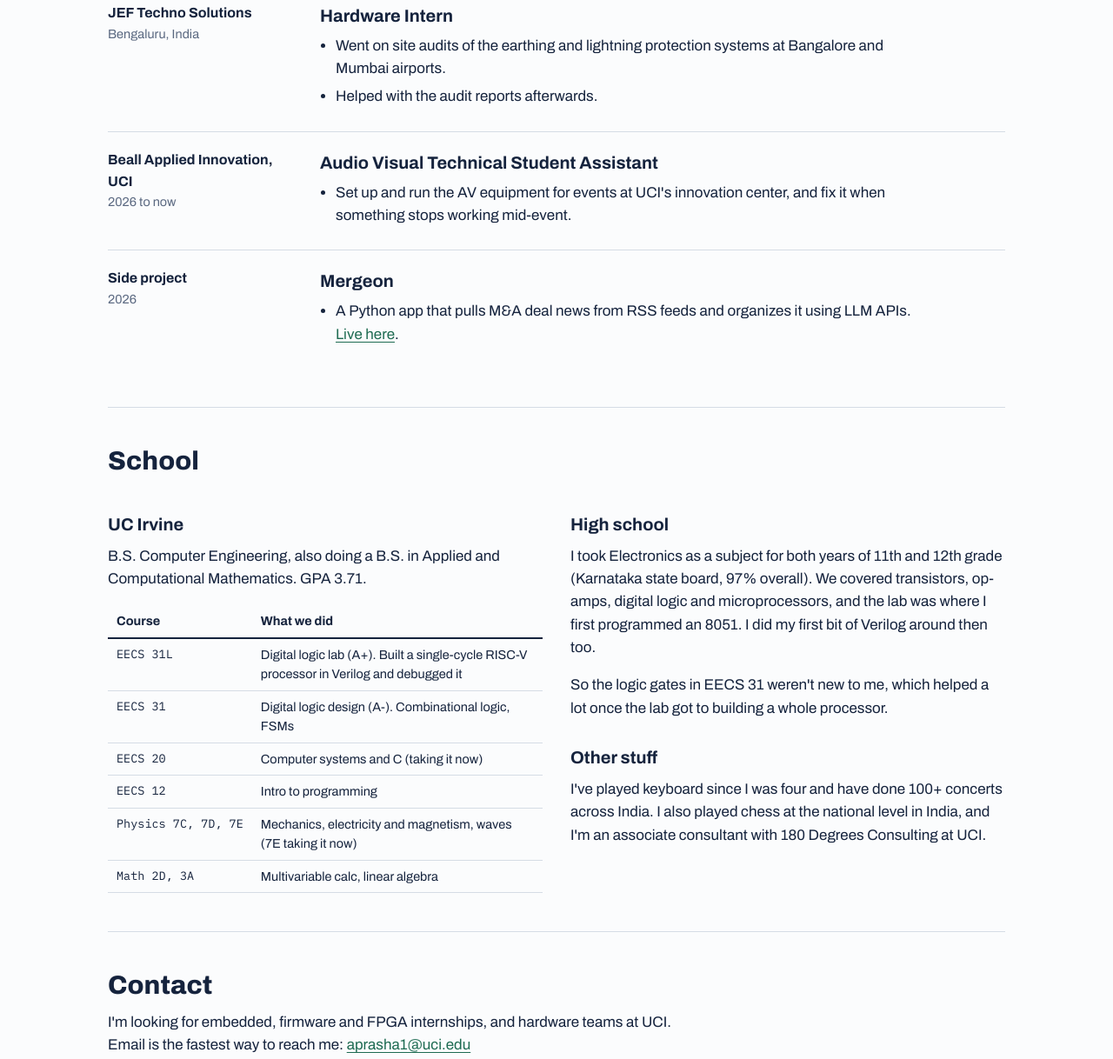
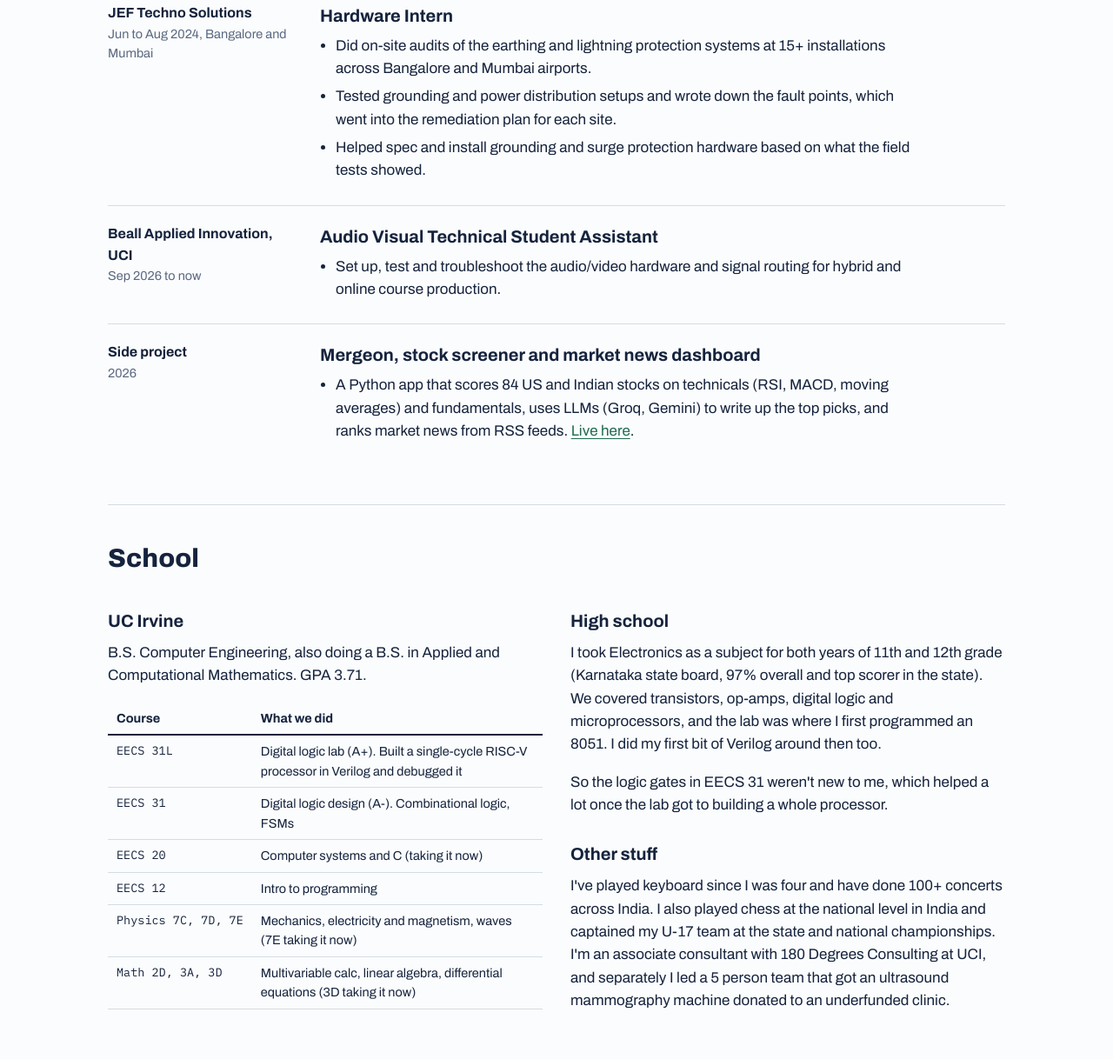
Before and after one commit to adithprash23-glitch/portfolio, a plain HTML site: page index.html in a window 1280 px wide. Shown: the part 3042-4260 px from the top of the page at 87% size. Drawn offline with Linux system fonts and the light colour scheme.

Commit message:
Sync experience and school sections with resume

```diff
--- a/index.html
+++ b/index.html
@@ -277,22 +277,23 @@ footer { border-top: 2px solid var(--ink); margin-top: 20px; padding: 18px 0 40p
   </div>
 
   <div class="job">
-    <div class="when"><b>JEF Techno Solutions</b>Bengaluru, India</div>
+    <div class="when"><b>JEF Techno Solutions</b>Jun to Aug 2024, Bangalore and Mumbai</div>
     <div>
       <h3>Hardware Intern</h3>
       <ul>
-        <li>Went on site audits of the earthing and lightning protection systems at Bangalore and Mumbai airports.</li>
-        <li>Helped with the audit reports afterwards.</li>
+        <li>Did on-site audits of the earthing and lightning protection systems at 15+ installations across Bangalore and Mumbai airports.</li>
+        <li>Tested grounding and power distribution setups and wrote down the fault points, which went into the remediation plan for each site.</li>
+        <li>Helped spec and install grounding and surge protection hardware based on what the field tests showed.</li>
       </ul>
     </div>
   </div>
 
   <div class="job">
-    <div class="when"><b>Beall Applied Innovation, UCI</b>2026 to now</div>
+    <div class="when"><b>Beall Applied Innovation, UCI</b>Sep 2026 to now</div>
     <div>
       <h3>Audio Visual Technical Student Assistant</h3>
       <ul>
-        <li>Set up and run the AV equipment for events at UCI's innovation center, and fix it when something stops working mid-event.</li>
+        <li>Set up, test and troubleshoot the audio/video hardware and signal routing for hybrid and online course production.</li>
       </ul>
     </div>
   </div>
@@ -300,9 +301,9 @@ footer { border-top: 2px solid var(--ink); margin-top: 20px; padding: 18px 0 40p
   <div class="job">
     <div class="when"><b>Side project</b>2026</div>
     <div>
-      <h3>Mergeon</h3>
+      <h3>Mergeon, stock screener and market news dashboard</h3>
       <ul>
-        <li>A Python app that pulls M&amp;A deal news from RSS feeds and organizes it using LLM APIs. <a href="https://m-a-repo-adithya.vercel.app/" target="_blank" rel="noopener">Live here</a>.</li>
+        <li>A Python app that scores 84 US and Indian stocks on technicals (RSI, MACD, moving averages) and fundamentals, uses LLMs (Groq, Gemini) to write up the top picks, and ranks market news from RSS feeds. <a href="https://m-a-repo-adithya.vercel.app/" target="_blank" rel="noopener">Live here</a>.</li>
       </ul>
     </div>
   </div>
@@ -322,16 +323,16 @@ footer { border-top: 2px solid var(--ink); margin-top: 20px; padding: 18px 0 40p
           <tr><td class="m">EECS 20</td><td>Computer systems and C (taking it now)</td></tr>
           <tr><td class="m">EECS 12</td><td>Intro to programming</td></tr>
           <tr><td class="m">Physics 7C, 7D, 7E</td><td>Mechanics, electricity and magnetism, waves (7E taking it now)</td></tr>
-          <tr><td class="m">Math 2D, 3A</td><td>Multivariable calc, linear algebra</td></tr>
+          <tr><td class="m">Math 2D, 3A, 3D</td><td>Multivariable calc, linear algebra, differential equations (3D taking it now)</td></tr>
         </tbody>
       </table></div>
     </div>
     <div>
       <h3>High school</h3>
-      <p>I took Electronics as a subject for both years of 11th and 12th grade (Karnataka state board, 97% overall). We covered transistors, op-amps, digital logic and microprocessors, and the lab was where I first programmed an 8051. I did my first bit of Verilog around then too.</p>
+      <p>I took Electronics as a subject for both years of 11th and 12th grade (Karnataka state board, 97% overall and top scorer in the state). We covered transistors, op-amps, digital logic and microprocessors, and the lab was where I first programmed an 8051. I did my first bit of Verilog around then too.</p>
       <p>So the logic gates in EECS 31 weren't new to me, which helped a lot once the lab got to building a whole processor.</p>
       <h3>Other stuff</h3>
-      <p>I've played keyboard since I was four and have done 100+ concerts across India. I also played chess at the national level in India, and I'm an associate consultant with 180 Degrees Consulting at UCI.</p>
+      <p>I've played keyboard since I was four and have done 100+ concerts across India. I also played chess at the national level in India and captained my U-17 team at the state and national championships. I'm an associate consultant with 180 Degrees Consulting at UCI, and separately I led a 5 person team that got an ultrasound mammography machine donated to an underfunded clinic.</p>
     </div>
   </div>
 </section>
@@ -400,7 +401,7 @@ const PINS = [
   ['Transistors', "High school electronics, both years."],
   ['Op-amps', "Also high school electronics."],
   ['Logic', "Started in high school, then EECS 31 and 31L at UCI."],
-  ['Earthing', "JEF Techno Solutions. Went on earthing audits at Bangalore and Mumbai airports."],
+  ['Earthing', "JEF Techno Solutions. Audited earthing systems at 15+ installations across Bangalore and Mumbai airports."],
   ['Lightning', "Same internship, on the lightning protection side."],
   ['AV', "My job at Beall Applied Innovation, setting up and running AV for events."],
   ['Keyboard', "I've played since I was four, 100+ concerts. It's the reason I'm building a synth."],
```
